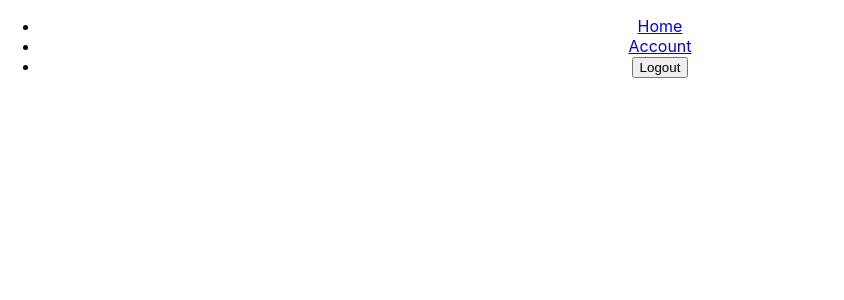
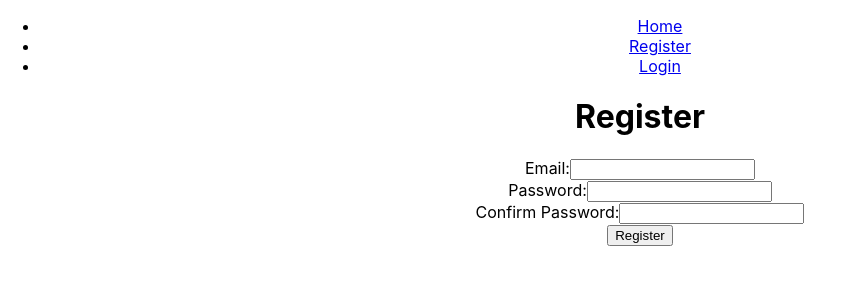
Before and after one commit to jargray85/Quoticus_Frontend, a React (Create React App) app in the folder quoticus/: page /register in a window 1280 px wide. Before the commit this address had no page. Shown: the top 300 px of the page, without its empty margins (0-844 px from the left). Built offline with nearby package versions, Linux system fonts and the light colour scheme.

Commit message:
updated navbar and made register page. making login now before testing

```diff
--- a/quoticus/src/App.tsx
+++ b/quoticus/src/App.tsx
@@ -1,8 +1,9 @@
-import React from 'react'
+import React, { useState } from 'react'
 import logo from './logo.svg'
 import './App.css'
 import NavBar from './components/NavBar'
 import Home from './pages/Home'
+import Register from './pages/Register'
 import Authors from './pages/Authors'
 import AuthorQuotes from './pages/AuthorQuotes'
 import Categories from "./pages/Categories"
@@ -10,15 +11,20 @@ import CategoryQuotes from "./pages/CategoryQuotes"
 import { BrowserRouter as Router, Routes, Route } from 'react-router-dom'
 
 function App() {
+  const [isLoggedIn, setIsLoggedIn] = useState(false);
 
+  const handleLogout = () => {
+    setIsLoggedIn(false)
+  }
 
 
   return (
     <div className="App">
       <Router>
-        <NavBar />
+        <NavBar isLoggedIn={isLoggedIn} onLogout={handleLogout} />
         <Routes>
           <Route path="/" element={<Home />} />
+          <Route path='/register' element={<Register />} />
           <Route path="/authors" element={<Authors />} />
           <Route path="/authors/:authorName/quotes" element={<AuthorQuotes />} />
           <Route path="/categories" element={<Categories />} />
--- /dev/null
+++ b/quoticus/src/api/authApi.ts
@@ -0,0 +1,41 @@
+import axios from "axios"
+
+// URL
+const AUTH_URL = "http://localhost:8000/api/v1"
+
+// User registration
+export const registerUser = async (email: string, password: string) => {
+    try {
+        const response = await axios.post(`${AUTH_URL}/registration`, {
+            email,
+            password
+        })
+        return response.data
+    } catch (error) {
+        throw error
+    }
+}
+
+
+// User Login
+export const loginUser = async (email: string, password: string) => {
+    try {
+      const response = await axios.post(`${AUTH_URL}/login`, {
+        email,
+        password,
+      });
+      return response.data;
+    } catch (error) {
+      throw error;
+    }
+}
+
+// User logout
+export const logoutUser = async () => {
+    try {
+        const response = await axios.post(`${AUTH_URL}/logout`)
+        return response.data
+    } catch (error) {
+        throw error
+    }
+}
--- a/quoticus/src/components/NavBar.tsx
+++ b/quoticus/src/components/NavBar.tsx
@@ -1,31 +1,59 @@
-import React from "react"
+import React, { useState } from "react"
 import { Link } from "react-router-dom"
+import { registerUser, loginUser, logoutUser } from '../api/authApi'
 
-const NavBar = () => {
+interface NavbarProps {
+    isLoggedIn: boolean,
+    onLogout: () => void
+}
 
-    // variable for logged in user
-    const isLoggedIn = true
+
+const NavBar = ({isLoggedIn, onLogout}: NavbarProps) => {
+    const [email, setEmail] = useState('')
+    const [password, setPassword] = useState('')
+    const [confirmPassword, setConfirmPassword] = useState('')
+
 
     // handle logout function to backend
     const handleLogout = async () => {
         try {
-            const response = await fetch("/logout", {
-                method: "POST",
-                credentials: "include"
-            })
-
-            if (response.ok) {
-                //if successful
-                console.log("Logout successful!")
-            } else {
-                // failed logout
-                console.error("Logout failed")
-            }
+            await logoutUser()
+            onLogout()
         } catch (error) {
-            // network error
-            console.error("Logout error:", error)
+            console.error("Logout failed:", error)
+            console.log(error)
         }
     }
+
+    // // handle registration
+    // const handleRegister = async () => {
+    //     try {
+    //         // execture registration
+    //         await registerUser(email, password)
+    //         // update fields
+    //         setEmail('')
+    //         setPassword('')
+    //         setConfirmPassword('')
+    //     } catch (error) {
+    //         console.error('Registration failed:', error)
+    //         console.log(error)
+    //     }
+    // }
+
+    // // handle login
+    // const handleLogin = async () => {
+    //     try {
+    //         // execute login
+    //         await loginUser(email, password)
+    //         // update fields
+    //         setEmail('')
+    //         setPassword('')
+    //     } catch (error) {
+    //         console.error('Login failed:', error)
+    //         console.log(error)
+    //     }
+    // }
+
     return (
         <nav>
       <ul>
--- a/quoticus/src/pages/Register.tsx
+++ b/quoticus/src/pages/Register.tsx
@@ -79,7 +79,7 @@ const Register = () => {
         {errorMessage && <p>{errorMessage}</p>}
         {successMessage && <p>{successMessage}</p>}
       </form>
-        </div>
+      </div>
     )
 }
 
```
Lines whose indentation alone changed are shown as unchanged.
